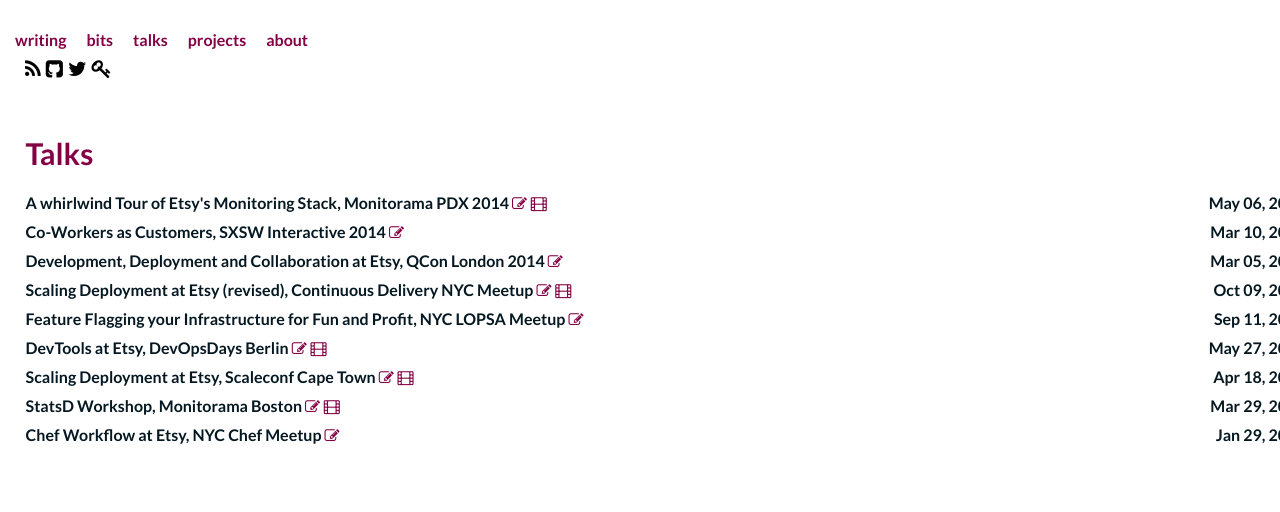
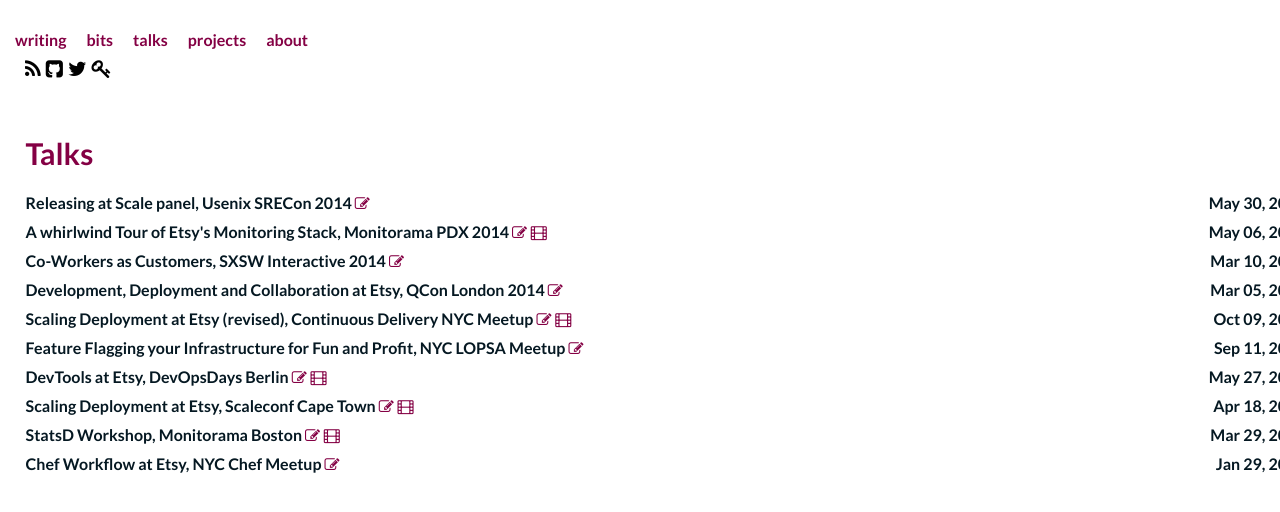
Before and after one commit to mrtazz/mrtazz.github.com, a Jekyll site: the page built from talks.md, in a window 1280 px wide. Shown: the top 512 px of the page. Built offline with Jekyll 4.4.1, drawn with Linux system fonts in a browser that asks for light colours; Markdown is read by kramdown in place of the engine named in the settings; comment, search, counter and statistics services are not loaded.

Commit message:
add usenix srecon panel to talks

```diff
--- a/_data/talks.yml
+++ b/_data/talks.yml
@@ -1,3 +1,8 @@
+- title: Releasing at Scale panel
+  url: https://www.usenix.org/conference/srecon14/technical-sessions/presentation/releasing-scale
+  conference: Usenix SRECon 2014
+  date: May 30, 2014
+
 - title: A whirlwind Tour of Etsy's Monitoring Stack
   url: https://speakerdeck.com/mrtazz/a-whirlwind-tour-of-etsys-monitoring-stack
   video: https://vimeo.com/95247023
```
